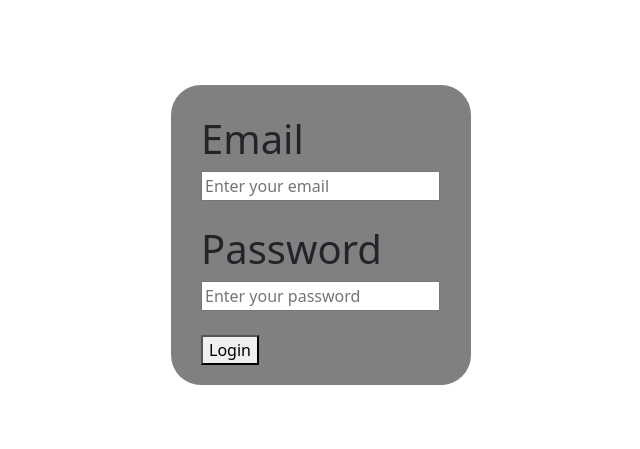
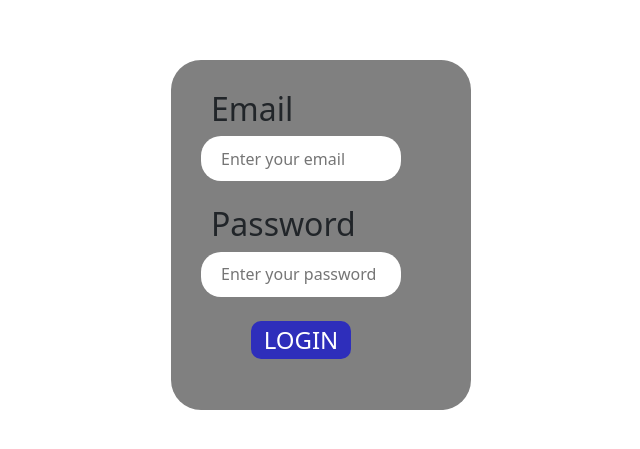
Before and after one commit to Bharath-2209/School-App, an Angular app: page / in a window 1280 px wide. Shown: the part 165-614 px from the top of the page, without its empty margins (319-959 px from the left). Built offline with nearby package versions, Linux system fonts and the light colour scheme.

Commit message:
completed css in login page

```diff
--- a/src/app/login/login.component.css
+++ b/src/app/login/login.component.css
@@ -7,11 +7,29 @@ header{
 }
 form{
     width: 300px;
-    height: 300px;
+    height: 350px;
     background-color: grey;
     border-radius: 30px;
     padding: 30px;
 }
 input{
-
+    height: 45px;
+    width: 200px;
+    border-radius: 20px;
+    border: 0;
+    outline: 0;
+    padding-left: 20px;
 }
+h2{
+    padding-left: 10px;
+}
+button{
+    margin-left: 50px;
+    width: 100px;
+    border-radius: 10px;
+    border: 0;
+    color: white;
+    background-color: rgb(46, 46, 187);
+    font-size: x-large;
+    text-transform: uppercase;
+}
--- a/src/app/login/login.component.html
+++ b/src/app/login/login.component.html
@@ -1,9 +1,9 @@
 <header>
     <form action="">
-        <h1>Email</h1>
+        <h2>Email</h2>
         <input type="email" placeholder="Enter your email" >
         <br><br>
-        <h1>Password</h1>
+        <h2>Password</h2>
         <input type="password" placeholder="Enter your password">
         <br><br>
         <button>Login</button>
```
